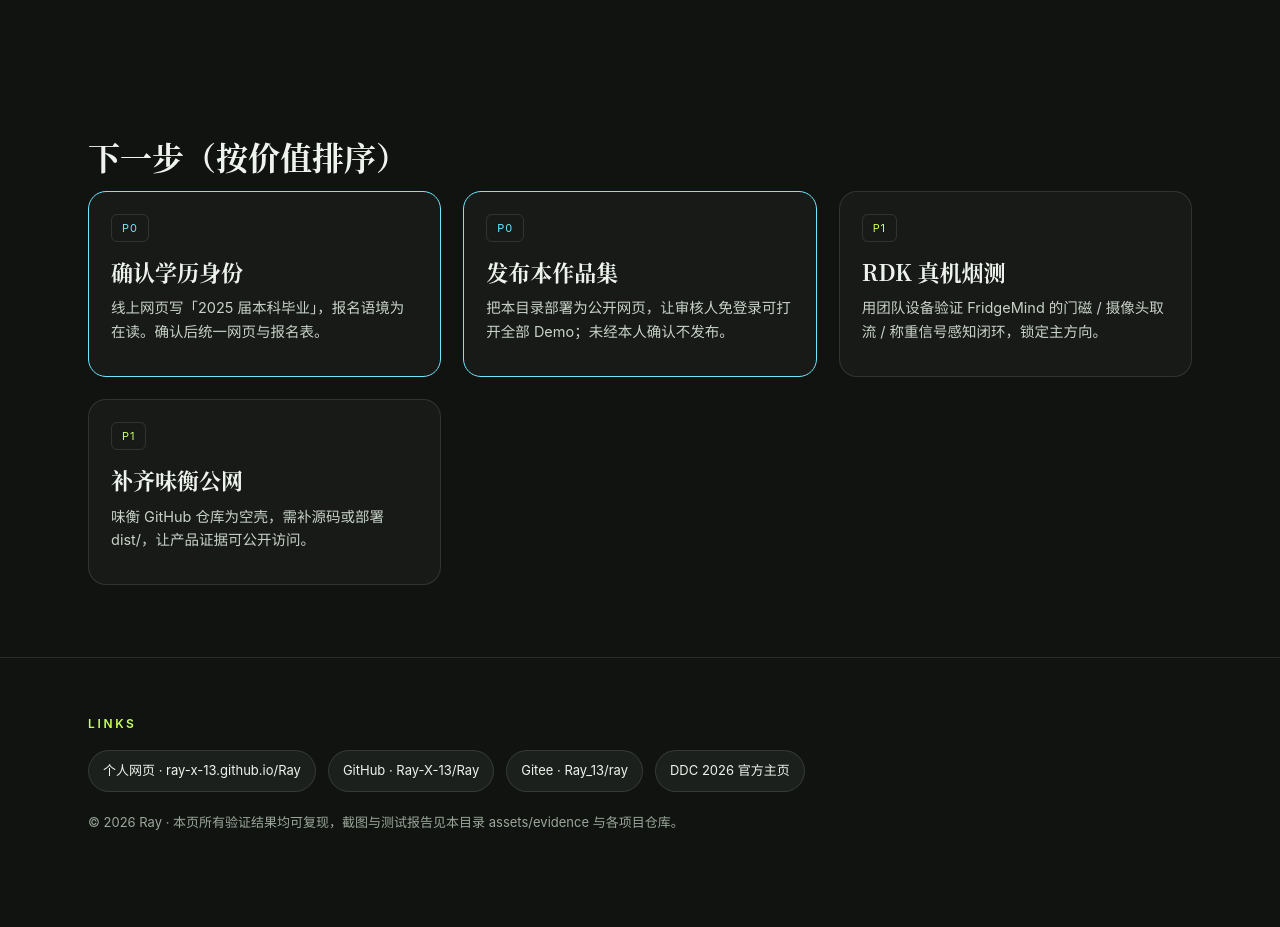
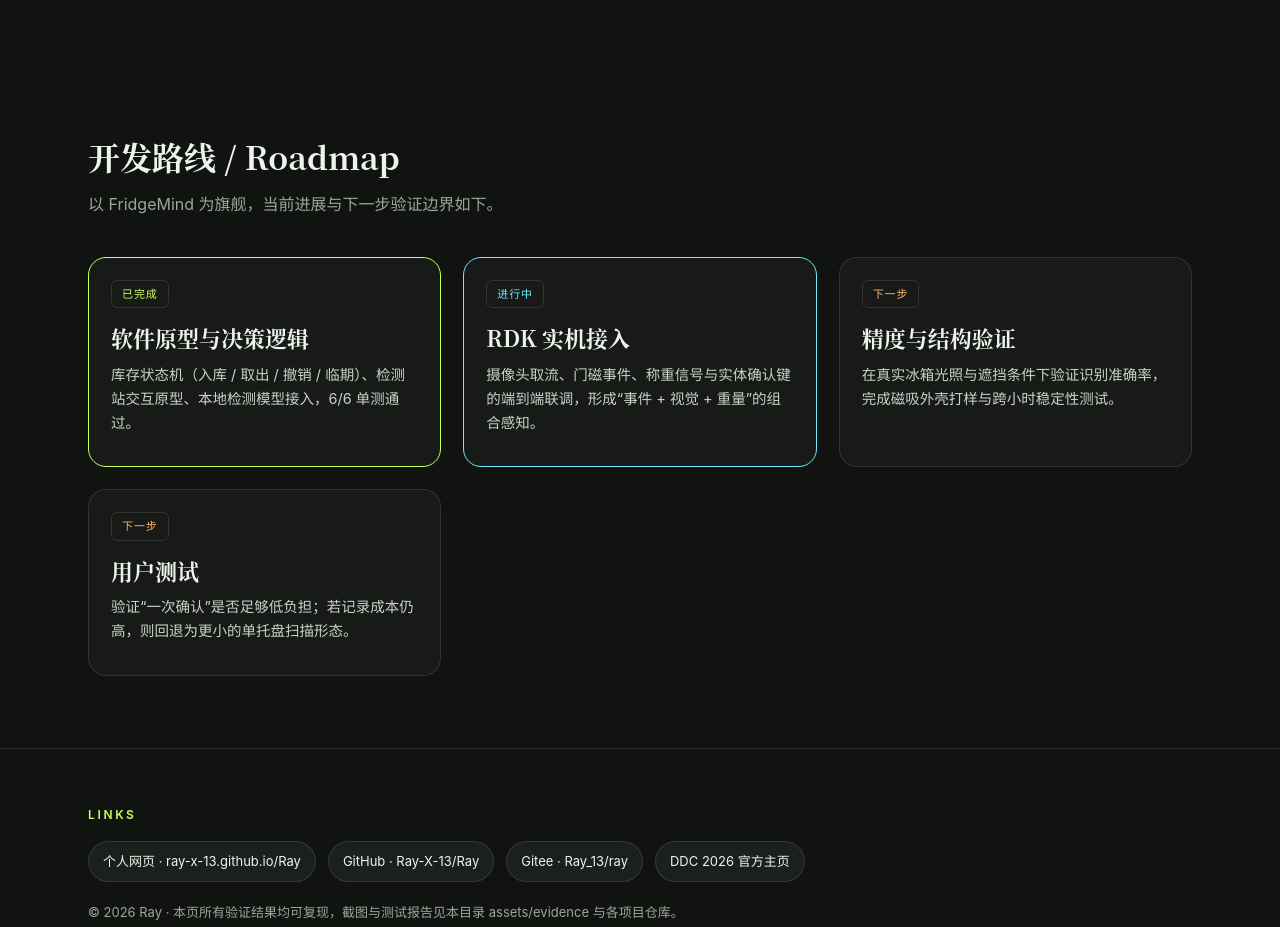
Before and after one commit to Ray-X-13/ray-portfolio, a plain HTML site: page index.html in a window 1280 px wide. Shown: the part 3300-4227 px from the top of the page. Before the commit the page ends 4205 px from the top, so only its background shows below. Drawn offline with Linux system fonts and the light colour scheme.

Commit message:
Update roadmap section and task descriptions

```diff
--- a/index.html
+++ b/index.html
@@ -231,34 +231,35 @@
   </section>
 
   <section>
-    <h2>下一步（按价值排序）</h2>
+    <h2>开发路线 / Roadmap</h2>
+    <p class="sub">以 FridgeMind 为旗舰，当前进展与下一步验证边界如下。</p>
     <div class="grid">
-      <article class="card" style="border-color:var(--accent2)">
+      <article class="card" style="border-color:var(--accent)">
         <div class="bd">
-          <span class="tag alt">P0</span>
-          <h3>确认学历身份</h3>
-          <p>线上网页写「2025 届本科毕业」，报名语境为在读。确认后统一网页与报名表。</p>
+          <span class="tag">已完成</span>
+          <h3>软件原型与决策逻辑</h3>
+          <p>库存状态机（入库 / 取出 / 撤销 / 临期）、检测站交互原型、本地检测模型接入，6/6 单测通过。</p>
         </div>
       </article>
       <article class="card" style="border-color:var(--accent2)">
         <div class="bd">
-          <span class="tag alt">P0</span>
-          <h3>发布本作品集</h3>
-          <p>把本目录部署为公开网页，让审核人免登录可打开全部 Demo；未经本人确认不发布。</p>
+          <span class="tag alt">进行中</span>
+          <h3>RDK 实机接入</h3>
+          <p>摄像头取流、门磁事件、称重信号与实体确认键的端到端联调，形成“事件 + 视觉 + 重量”的组合感知。</p>
         </div>
       </article>
       <article class="card">
         <div class="bd">
-          <span class="tag">P1</span>
-          <h3>RDK 真机烟测</h3>
-          <p>用团队设备验证 FridgeMind 的门磁 / 摄像头取流 / 称重信号感知闭环，锁定主方向。</p>
+          <span class="tag ev">下一步</span>
+          <h3>精度与结构验证</h3>
+          <p>在真实冰箱光照与遮挡条件下验证识别准确率，完成磁吸外壳打样与跨小时稳定性测试。</p>
         </div>
       </article>
       <article class="card">
         <div class="bd">
-          <span class="tag">P1</span>
-          <h3>补齐味衡公网</h3>
-          <p>味衡 GitHub 仓库为空壳，需补源码或部署 dist/，让产品证据可公开访问。</p>
+          <span class="tag ev">下一步</span>
+          <h3>用户测试</h3>
+          <p>验证“一次确认”是否足够低负担；若记录成本仍高，则回退为更小的单托盘扫描形态。</p>
         </div>
       </article>
     </div>
```
